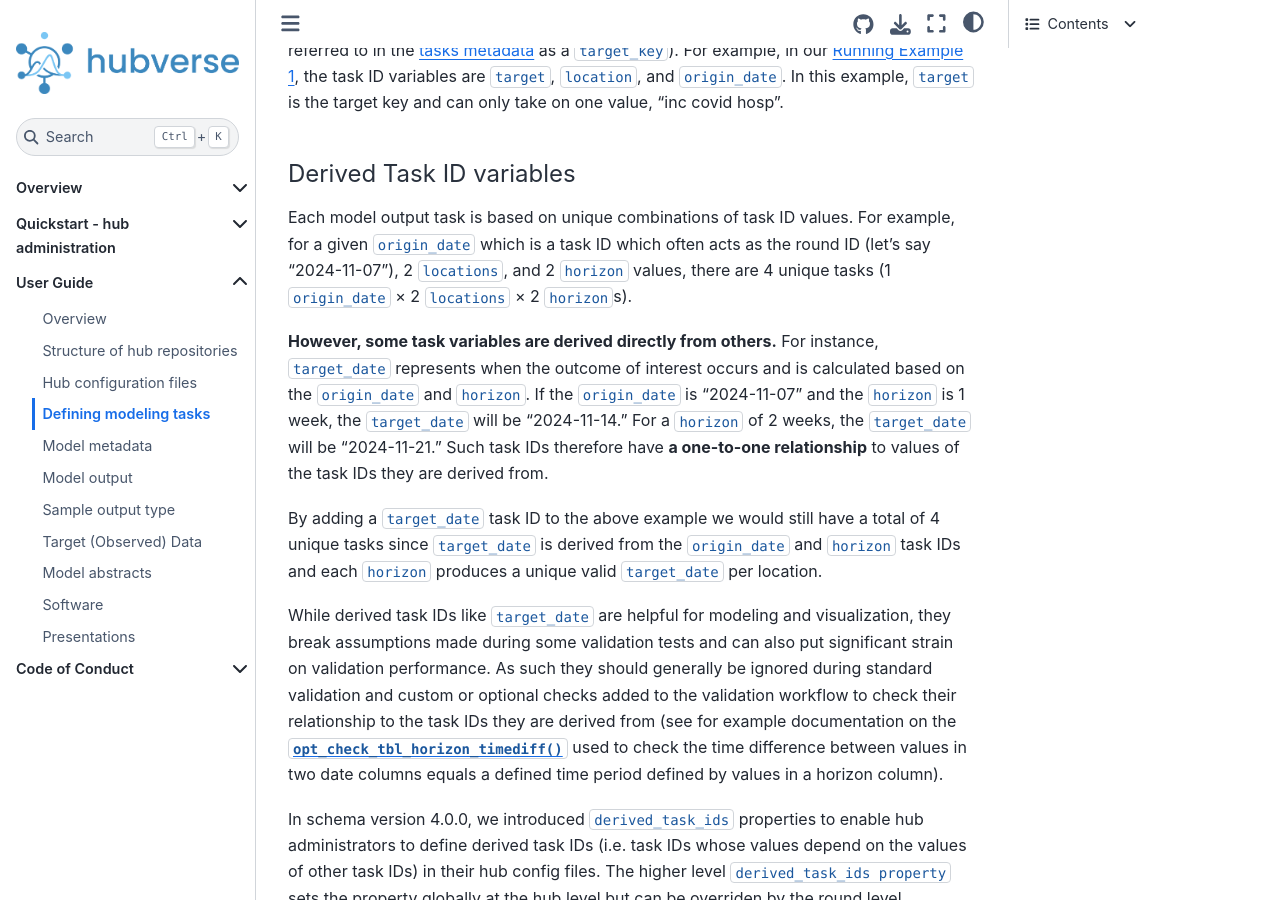
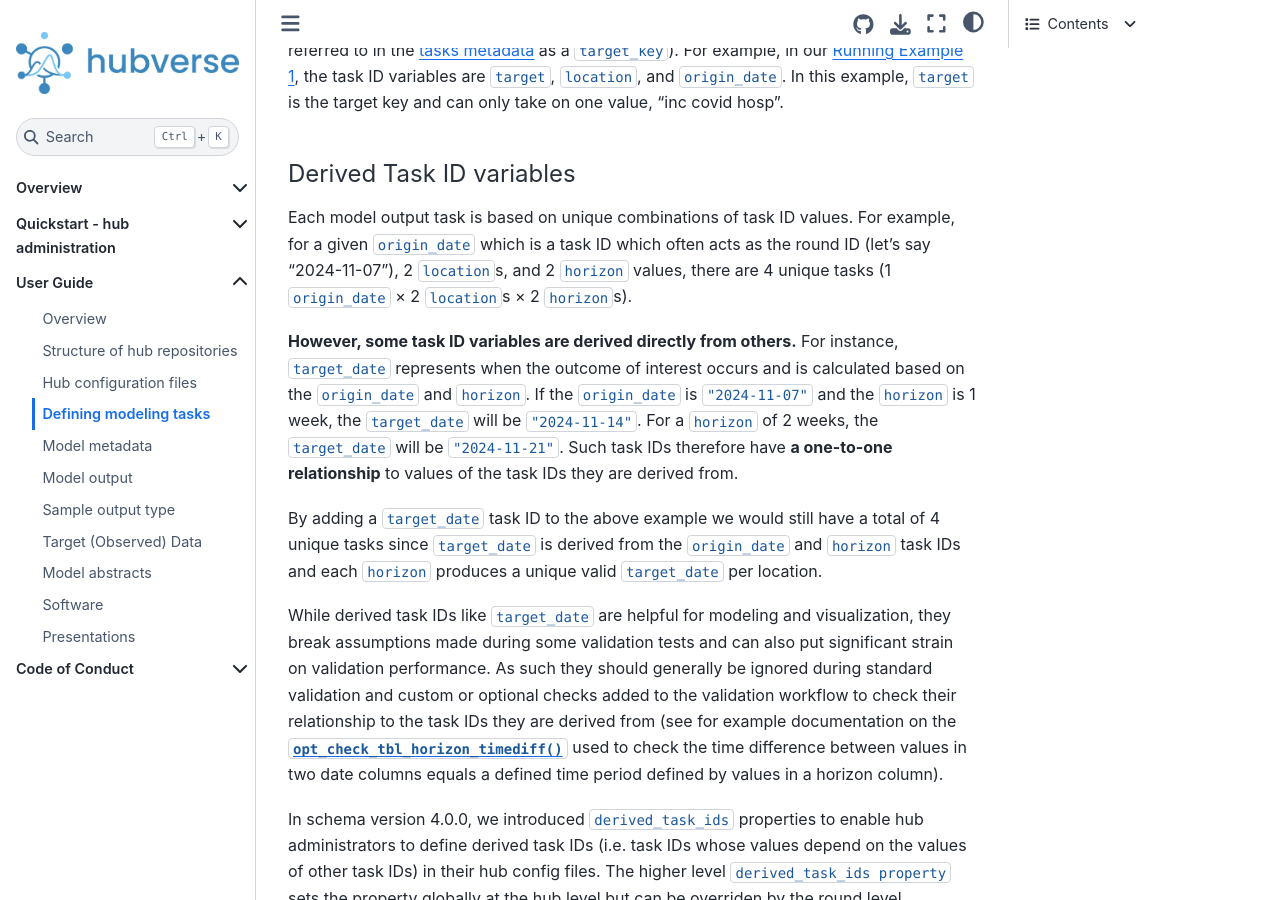
Before and after one commit to hubverse-org/hubDocs, a Sphinx documentation site: the page built from docs/source/user-guide/tasks.md, in a window 1280 px wide and 900 px high, scrolled down 1959 px. Built offline with Sphinx 7.4.7 and the Sphinx Book theme 1.1.4, drawn with Linux system fonts in a browser that asks for light colours; comment, search, counter and statistics services are not loaded.

Commit message:
Apply suggestions from code review
Co-authored-by: Anna Krystalli <annakrystalli@googlemail.com>

```diff
--- a/docs/source/user-guide/tasks.md
+++ b/docs/source/user-guide/tasks.md
@@ -63,9 +63,9 @@
 
 #### Derived Task ID variables
 
-Each model output task is based on unique combinations of task ID values. For example, for a given `origin_date` which is a task ID which often acts as the round ID (let's say "2024-11-07"), 2 `locations`, and 2 `horizon` values, there are 4 unique tasks (1 `origin_date` × 2 `locations` × 2 `horizon`s).
+Each model output task is based on unique combinations of task ID values. For example, for a given `origin_date` which is a task ID which often acts as the round ID (let's say "2024-11-07"), 2 `location`s, and 2 `horizon` values, there are 4 unique tasks (1 `origin_date` × 2 `location`s × 2 `horizon`s).
 
-**However, some task variables are derived directly from others.** For instance, `target_date` represents when the outcome of interest occurs and is calculated based on the `origin_date` and `horizon`. If the `origin_date` is "2024-11-07" and the `horizon` is 1 week, the `target_date` will be "2024-11-14." For a `horizon` of 2 weeks, the `target_date` will be "2024-11-21." Such task IDs therefore have **a one-to-one relationship** to values of the task IDs they are derived from.
+**However, some task ID variables are derived directly from others.** For instance, `target_date` represents when the outcome of interest occurs and is calculated based on the `origin_date` and `horizon`. If the `origin_date` is `"2024-11-07"` and the `horizon` is 1 week, the `target_date` will be `"2024-11-14"`. For a `horizon` of 2 weeks, the `target_date` will be `"2024-11-21"`. Such task IDs therefore have **a one-to-one relationship** to values of the task IDs they are derived from.
 
 By adding a `target_date` task ID to the above example we would still have a total of 4 unique tasks since `target_date` is derived from the `origin_date` and `horizon` task IDs and each `horizon` produces a unique valid `target_date` per location.
 
```
